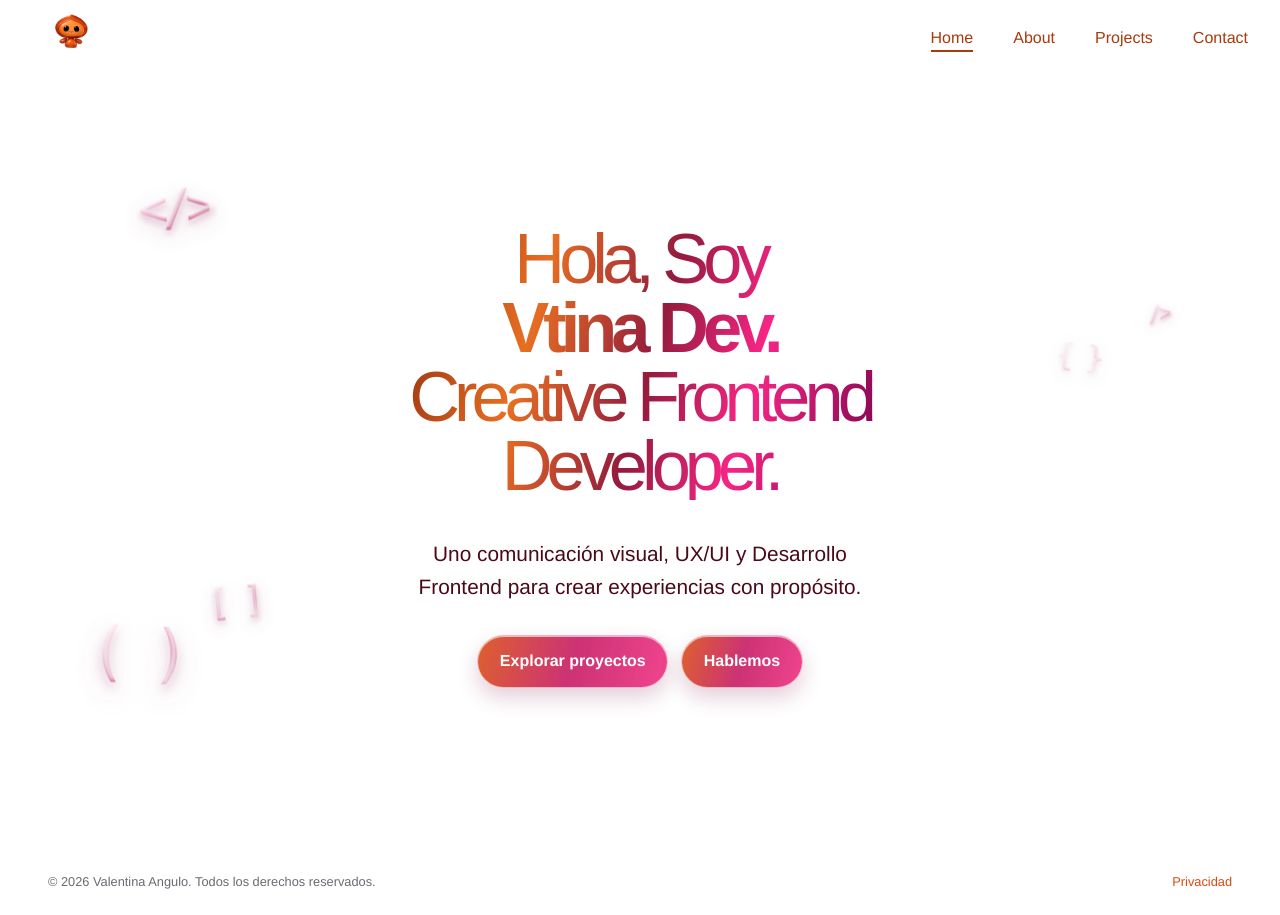
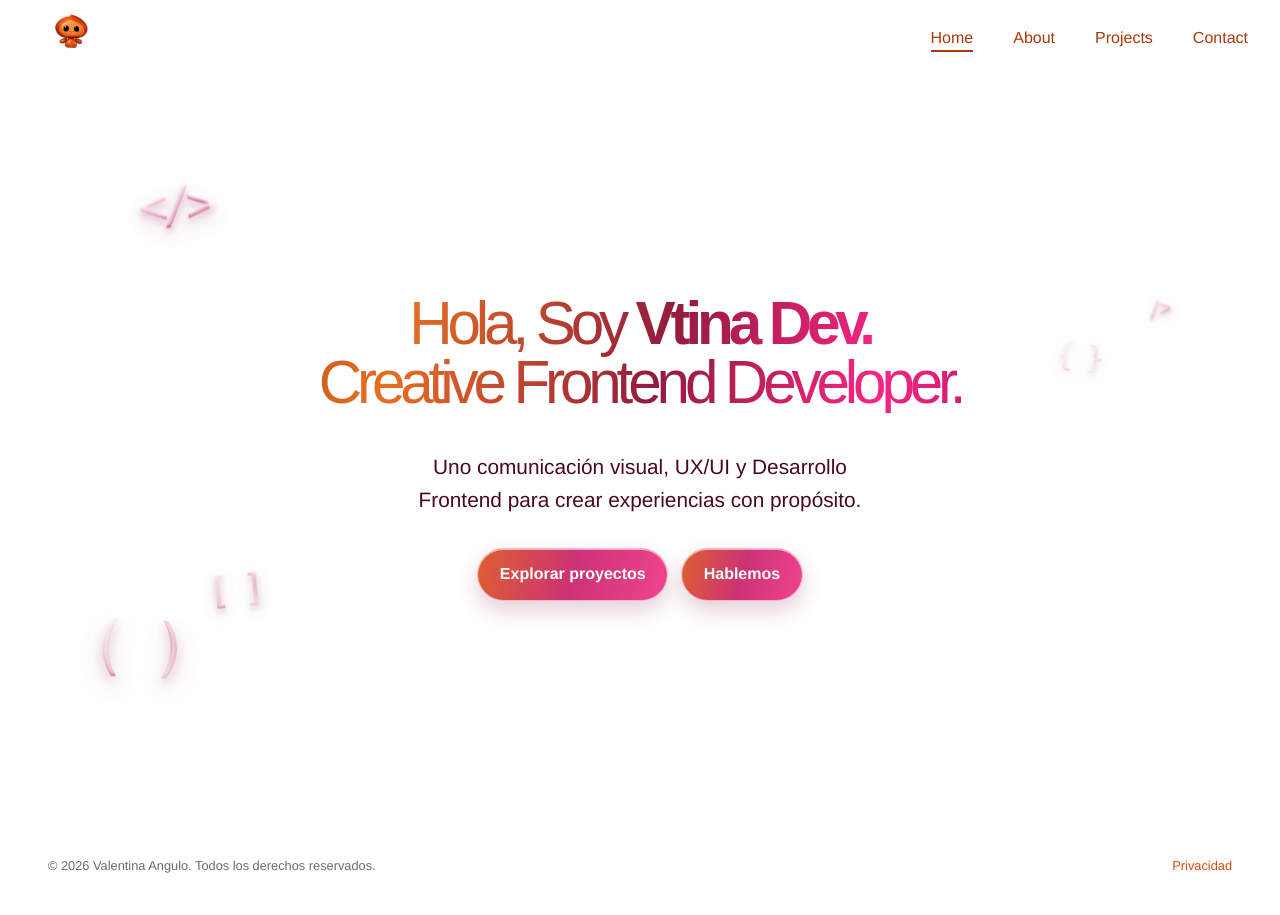
Before and after one commit to VtinaDev/Portfolio-Vtina, a Vue app: page / in a window 1280 px wide. Built offline with nearby package versions, Linux system fonts and the light colour scheme; the HTML template or start-up script is replaced by a standard one.

Commit message:
style: amplía titular del home

```diff
--- a/src/pages/Home.vue
+++ b/src/pages/Home.vue
@@ -11,7 +11,7 @@
         <span class="code-float code-float--six">&lt; /</span>
       </div>
       <div class="home-hero__main">
-        <h1 id="home-title" class="fade-in delay-1">Hola, <em>Soy </em><strong class="home-hero__brand">Vtina&nbsp;Dev.</strong><br>Creative Frontend Developer.</h1>
+        <h1 id="home-title" class="fade-in delay-1">Hola, <em>Soy </em><strong class="home-hero__brand">Vtina&nbsp;Dev.</strong><br><span class="home-hero__role">Creative Frontend Developer.</span></h1>
         <p class="home-hero__intro fade-in delay-2">Uno comunicación visual, UX/UI y Desarrollo Frontend para crear experiencias con propósito.</p>
         <div class="home-hero__actions fade-in delay-3">
           <router-link to="/portfolio" class="button button--primary">Explorar proyectos</router-link>
@@ -45,6 +45,7 @@ export default {
 .home-hero__main { z-index: 1; align-self: center; padding: clamp(2rem, 5vw, 4rem) 0; text-align: left; }
 .home-hero h1 { max-width: 11ch; margin: 0; background: linear-gradient(105deg, #8b270e 0%, #e76f22 28%, #931b3d 52%, #f72585 72%, #79044d 100%); -webkit-background-clip: text; background-clip: text; -webkit-text-fill-color: transparent; color: transparent; font-family: Arial, sans-serif; font-size: clamp(2.35rem, 5.5vw, 5.5rem); font-weight: 400; letter-spacing: -.085em; line-height: .82; }.home-hero h1 em { color: inherit; font-family: Georgia, serif; font-weight: 400; letter-spacing: -.1em; }
 .home-hero__brand { font-weight: 800; white-space: nowrap; }
+.home-hero__role { white-space: nowrap; }
 .home-hero__intro { max-width: 31rem; margin: clamp(1.8rem, 3vw, 2.8rem) 0 0; color: var(--brand-wine); font-size: clamp(1.05rem, 1.8vw, 1.3rem); line-height: 1.55; }
 .home-hero h1 em { font-family: inherit; font-size: inherit; font-style: normal; font-weight: inherit; letter-spacing: inherit; }
 .home-hero__actions { display: flex; flex-wrap: wrap; gap: .8rem; margin-top: 2rem; }.button { display: inline-flex; align-items: center; gap: .8rem; border: 1px solid rgba(255, 255, 255, .62); border-radius: 999px; box-shadow: inset 0 1px 0 rgba(255, 255, 255, .58), 0 .55rem 1.3rem rgba(122, 11, 60, .14); padding: .85rem 1.25rem; font-weight: 800; text-decoration: none; backdrop-filter: blur(.7rem); -webkit-backdrop-filter: blur(.7rem); transition: transform .25s ease, background .25s ease, color .25s ease, box-shadow .25s ease; }.button:hover { box-shadow: inset 0 1px 0 rgba(255, 255, 255, .82), 0 .8rem 1.5rem rgba(122, 11, 60, .22); text-decoration: none; transform: translateY(-.2rem); }.button--primary { background: linear-gradient(105deg, rgba(147, 27, 61, .9), rgba(194, 11, 90, .86) 52%, rgba(247, 37, 133, .84)); color: #fff; }.button--secondary { border-color: rgba(194, 11, 90, .25); background: linear-gradient(145deg, rgba(255, 255, 255, .62), rgba(255, 255, 255, .18)); color: var(--brand-magenta); }.button--secondary:hover { border-color: rgba(237, 22, 114, .4); background: linear-gradient(145deg, rgba(255, 255, 255, .74), rgba(237, 22, 114, .12)); color: var(--brand-magenta); }
@@ -61,14 +62,14 @@ export default {
 .home-hero__actions .button--secondary { border: 2px solid transparent; background: linear-gradient(#fff, #fff) padding-box, linear-gradient(115deg, #fff8fc 0%, #f9a4cd 35%, #c20b5a 68%, #fff 100%) border-box; box-shadow: inset 0 1px 0 rgba(255, 255, 255, .94), inset 0 -1px 0 rgba(122, 11, 60, .18), 0 .3rem .8rem rgba(47, 3, 30, .1); }
 .home-hero__actions .button--primary:hover { background: linear-gradient(#fff, #fff) padding-box, linear-gradient(115deg, #fff9fb 0%, #ffd0a7 30%, #d95a12 68%, #fff 100%) border-box; }
 .home-hero__actions .button--secondary:hover { background: linear-gradient(#fff, #fff) padding-box, linear-gradient(115deg, #fff8fc 0%, #f9a4cd 35%, #c20b5a 68%, #fff 100%) border-box; }
-.home-hero__main { justify-self: center; width: min(100%, 58rem); text-align: center; }
+.home-hero__main { justify-self: center; width: min(100%, 75rem); text-align: center; }
 .home-hero h1, .home-hero__intro { margin-left: auto; margin-right: auto; text-align: center; }
-.home-hero h1 { max-width: 12ch; }
+.home-hero h1 { max-width: none; font-size: clamp(2.35rem, 4.7vw, 5rem); }
 .home-hero__actions { justify-content: center; }
 .home-hero__actions .button, .home-hero__actions .button--primary, .home-hero__actions .button--secondary { border: 1px solid rgba(255, 255, 255, .62); background: linear-gradient(105deg, rgba(217, 74, 18, .88), rgba(194, 11, 90, .84), rgba(237, 22, 114, .8)); color: #fff; padding: .85rem 1.35rem; box-shadow: inset 0 1px 0 rgba(255, 255, 255, .58), 0 .6rem 1.3rem rgba(122, 11, 60, .2); }
 .home-hero__actions .button:hover, .home-hero__actions .button--primary:hover, .home-hero__actions .button--secondary:hover { background: linear-gradient(105deg, rgba(217, 74, 18, .96), rgba(194, 11, 90, .92), rgba(237, 22, 114, .88)); color: #fff; box-shadow: inset 0 1px 0 rgba(255, 255, 255, .78), 0 .8rem 1.5rem rgba(122, 11, 60, .26); }
 @keyframes code-rain { 0% { opacity: .12; transform: translate3d(0, -1.5rem, 0) scale(.86) rotate(-8deg); } 16% { opacity: .78; } 82% { opacity: .7; } 100% { opacity: .08; transform: translate3d(var(--rain-x), var(--rain-y), 0) scale(1.08) rotate(8deg); } }
-@media (max-width: 720px) { .home-hero { min-height: 100svh; grid-template-columns: 1fr; padding: 5.5rem 1.25rem 0; }.home-hero__main { align-self: start; padding: 1.5rem 0 0; text-align: center; }.home-hero h1, .home-hero__intro { margin-left: auto; margin-right: auto; }.home-hero h1 { max-width: 100%; text-align: center; font-size: clamp(2.3rem, 12vw, 3.8rem); }.home-hero__actions { justify-content: center; } }
+@media (max-width: 720px) { .home-hero { min-height: 100svh; grid-template-columns: 1fr; padding: 5.5rem 1.25rem 0; }.home-hero__main { align-self: start; padding: 1.5rem 0 0; text-align: center; }.home-hero h1, .home-hero__intro { margin-left: auto; margin-right: auto; }.home-hero h1 { max-width: 100%; text-align: center; font-size: clamp(2.3rem, 12vw, 3.8rem); }.home-hero__role { white-space: normal; }.home-hero__actions { justify-content: center; } }
 @media (max-width: 480px) { .home-hero { padding: 5rem 1rem 0; }.home-hero__main { padding-top: 1rem; }.home-hero h1 { font-size: clamp(2.15rem, 11.5vw, 3.2rem); line-height: 1.04; }.home-hero__intro { font-size: 1rem; }.home-hero__actions { display: grid; grid-template-columns: 1fr; width: min(100%, 18rem); margin-left: auto; margin-right: auto; }.home-hero__actions .button { justify-content: center; width: 100%; }.code-float--three, .code-float--six { display: none; } }
 @media (prefers-reduced-motion: reduce) { .fade-in { opacity: 1; transform: none; animation: none; }.code-float { animation: none; }.button { transition: none; } }
 </style>
```
